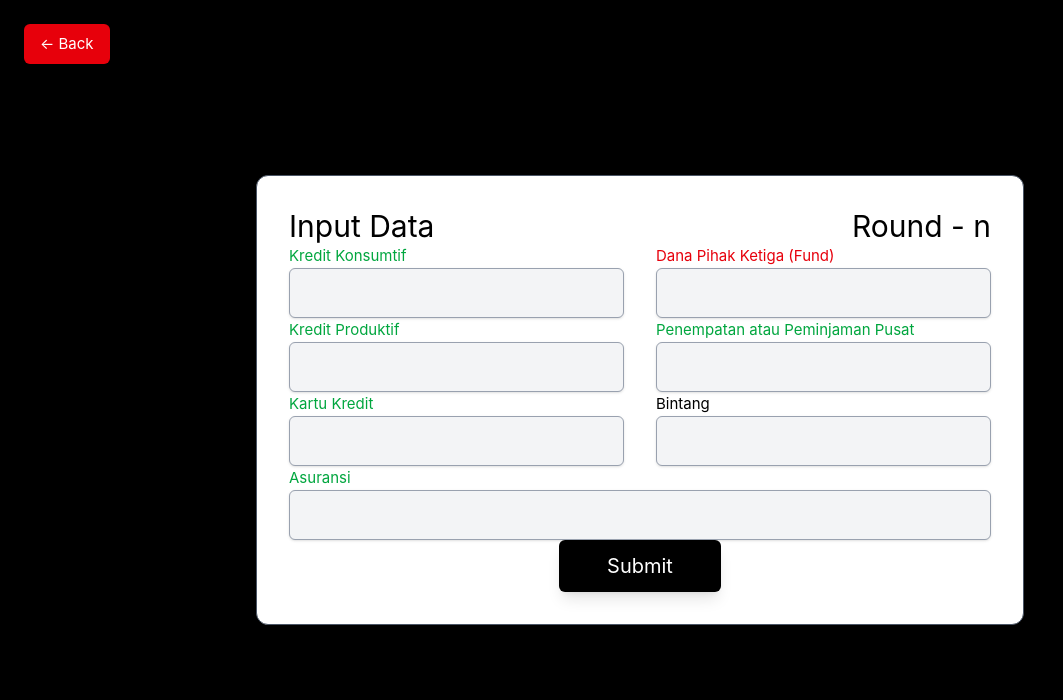
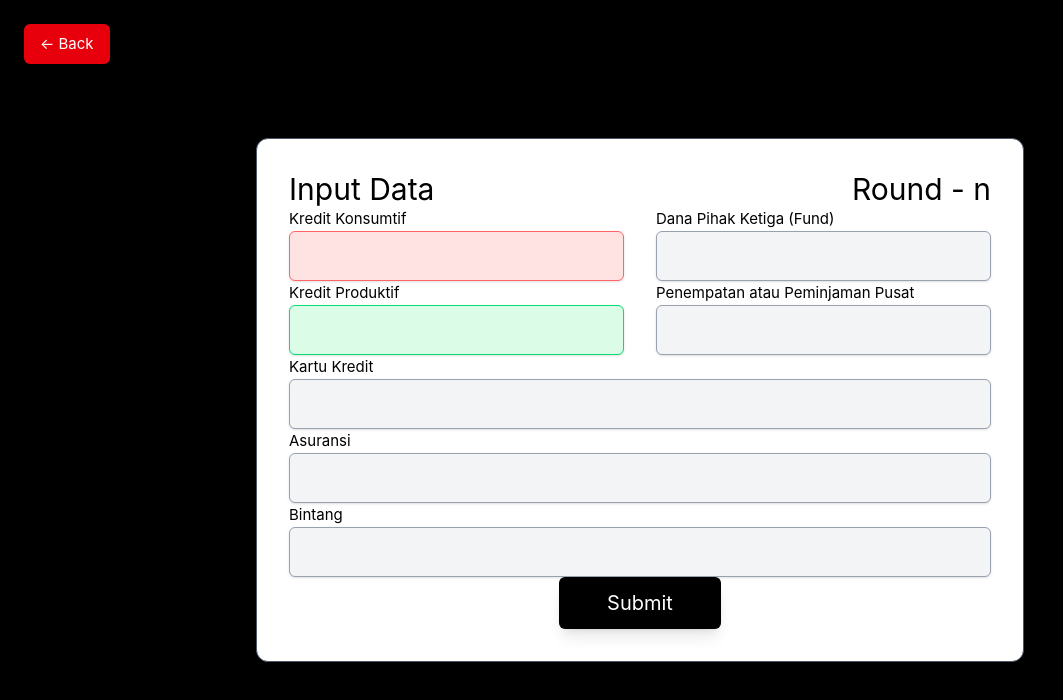
Before and after one commit to faizhalifunn/VueToAPI, a Vue app: page /player/input in a window 1280 px wide. Shown: the top 700 px of the page, without its empty margins (0-1063 px from the left). Built offline with nearby package versions, Linux system fonts and the light colour scheme.

Commit message:
New commit now

```diff
--- a/src/components/PlayerPage.vue
+++ b/src/components/PlayerPage.vue
@@ -1,7 +1,10 @@
 <template>
   <div class="h-screen flex items-center justify-center bg-black p-6 relative">
     <!-- Tombol Back -->
-    <button @click="goBack" class="absolute top-6 left-6 bg-red-600 text-white py-2 px-4 rounded-md font-bold hover:bg-red-700 transition duration-300">
+    <button
+      @click="goBack"
+      class="absolute top-6 left-6 bg-red-600 text-white py-2 px-4 rounded-md font-bold hover:bg-red-700 transition duration-300"
+    >
       ← Back
     </button>
 
@@ -10,45 +13,48 @@
       <div class="grid grid-cols-2 gap-8 items-start">
         <!-- Kolom Kiri -->
         <div>
-          <h2 class="text-3xl font-bold mb-6">Input Data</h2>
+          <h2 class="text-3xl font-bold mb-6 text-black">Input Data</h2>
           <div v-for="(label, key) in leftInputs" :key="key" class="mb-5">
-            <p class="text-left font-bold" :class="label.class">{{ label.text }}</p>
+            <p class="text-left font-bold text-black">{{ label.text }}</p>
             <input
               v-model="formData[key]"
               type="text"
-              class="w-full p-3 rounded-md border border-gray-400 bg-gray-100 text-black font-bold shadow-sm focus:outline-none focus:ring-2 focus:ring-gray-600 focus:border-gray-600"
+              class="w-full p-3 rounded-md border font-bold shadow-sm focus:outline-none focus:ring-2"
+              :class="getInputClass(key)"
             />
           </div>
         </div>
 
         <!-- Kolom Kanan -->
         <div>
-          <h2 class="text-3xl font-bold mb-6 text-right">Round - n</h2>
+          <h2 class="text-3xl font-bold mb-6 text-right text-black">Round - n</h2>
           <div v-for="(label, key) in rightInputs" :key="key" class="mb-5">
-            <p class="text-left font-bold" :class="label.class">{{ label.text }}</p>
+            <p class="text-left font-bold text-black">{{ label.text }}</p>
             <input
               v-model="formData[key]"
               type="text"
-              class="w-full p-3 rounded-md border border-gray-400 bg-gray-100 text-black font-bold shadow-sm focus:outline-none focus:ring-2 focus:ring-gray-600 focus:border-gray-600"
+              class="w-full p-3 rounded-md border border-gray-400 font-bold shadow-sm focus:outline-none focus:ring-2 bg-gray-100"
             />
           </div>
         </div>
       </div>
 
-      <div class="grid grid-cols-2 gap-8 items-center">
-        <div>
-          <p class="text-green-600 font-bold">Kartu Kredit</p>
-          <input v-model="formData.KartuKredit" type="text" class="w-full p-3 rounded-md border border-gray-400 bg-gray-100 text-black font-bold shadow-sm" />
-        </div>
-        <div>
-          <p class="font-bold">Bintang</p>
-          <input v-model="formData.Bintang" type="text" class="w-full p-3 rounded-md border border-gray-400 bg-gray-100 text-black font-bold shadow-sm" />
-        </div>
+      <div class="mt-6">
+        <p class="font-bold text-black">Kartu Kredit</p>
+        <input v-model="formData.KartuKredit" type="text"
+               class="w-full p-3 rounded-md border border-gray-400 font-bold shadow-sm focus:outline-none focus:ring-2 bg-gray-100" />
       </div>
 
       <div class="mt-6">
-        <p class="text-green-600 font-bold">Asuransi</p>
-        <input v-model="formData.Asuransi" type="text" class="w-full p-3 rounded-md border border-gray-400 bg-gray-100 text-black font-bold shadow-sm" />
+        <p class="font-bold text-black">Asuransi</p>
+        <input v-model="formData.Asuransi" type="text"
+               class="w-full p-3 rounded-md border border-gray-400 font-bold shadow-sm focus:outline-none focus:ring-2 bg-gray-100" />
+      </div>
+
+      <div class="mt-6">
+        <p class="font-bold text-black">Bintang</p>
+        <input v-model="formData.Bintang" type="text"
+               class="w-full p-3 rounded-md border border-gray-400 font-bold shadow-sm focus:outline-none focus:ring-2 bg-gray-100" />
       </div>
 
       <!-- Tombol Submit -->
@@ -66,9 +72,11 @@
 
 <script>
 import { ref } from "vue";
+import { useRouter } from "vue-router"; // Import router untuk navigasi
 
 export default {
   setup() {
+    const router = useRouter(); // Inisialisasi router
     const formData = ref({
       KreditKonsumtif: "",
       KreditProduktif: "",
@@ -81,24 +89,40 @@ export default {
     });
 
     const leftInputs = {
-      KreditKonsumtif: { text: "Kredit Konsumtif", class: "text-green-600 font-bold" },
-      KreditProduktif: { text: "Kredit Produktif", class: "text-green-600 font-bold" },
+      KreditKonsumtif: { text: "Kredit Konsumtif" }, // Tulisan hitam, box merah
+      KreditProduktif: { text: "Kredit Produktif" }, // Tulisan hitam, box hijau
     };
 
     const rightInputs = {
-      DanaPihakKetiga: { text: "Dana Pihak Ketiga (Fund)", class: "text-red-600 font-bold" },
-      PenempatanPusat: { text: "Penempatan atau Peminjaman Pusat", class: "text-green-600 font-bold" },
+      DanaPihakKetiga: { text: "Dana Pihak Ketiga (Fund)" }, // Hitam
+      PenempatanPusat: { text: "Penempatan atau Peminjaman Pusat" }, // Hitam
+    };
+
+    // ✅ Fungsi untuk menentukan warna input berdasarkan kategori
+    const getInputClass = (key) => {
+      if (key === "KreditKonsumtif") {
+        return "bg-red-100 focus:ring-red-600 border-red-400";
+      } else if (key === "KreditProduktif") {
+        return "bg-green-100 focus:ring-green-600 border-green-400";
+      } else {
+        return "bg-gray-100 focus:ring-gray-600 border-gray-400";
+      }
     };
 
     const submitForm = () => {
       alert("Form submitted! (Dummy action)");
     };
 
+    // ✅ Fungsi kembali ke halaman sebelumnya dengan router
     const goBack = () => {
-      alert("Back button clicked! (Dummy action)");
+      router.go(-1);
     };
 
-    return { formData, leftInputs, rightInputs, submitForm, goBack };
+    return { formData, leftInputs, rightInputs, submitForm, goBack, getInputClass };
   },
 };
 </script>
+
+<style>
+/* Tambahan styling jika diperlukan */
+</style>
```
